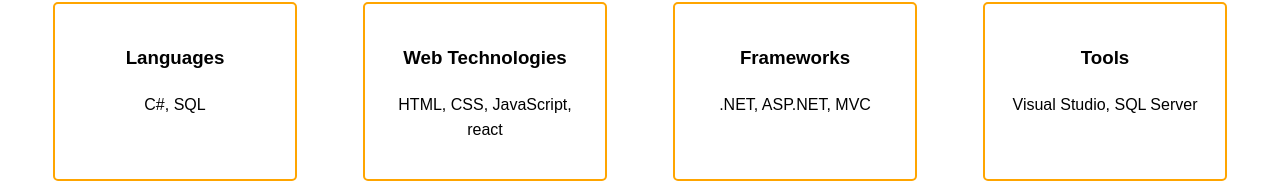
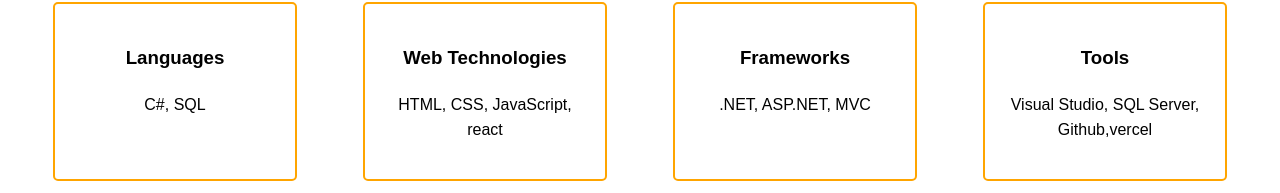
Before and after one commit to shewak-dev/Personal-portfolio, a plain HTML site: page index.html in a window 1280 px wide. Shown: the part 593-786 px from the top of the page. Drawn offline with Linux system fonts and the light colour scheme.

Commit message:
tools updated

```diff
--- a/index.html
+++ b/index.html
@@ -47,7 +47,7 @@
             </div>
             <div class="skill-box">
                 <h3>Tools</h3>
-                <p>Visual Studio, SQL Server</p>
+                <p>Visual Studio, SQL Server, Github,vercel</p>
             </div>
         </div>
     </section>
```
